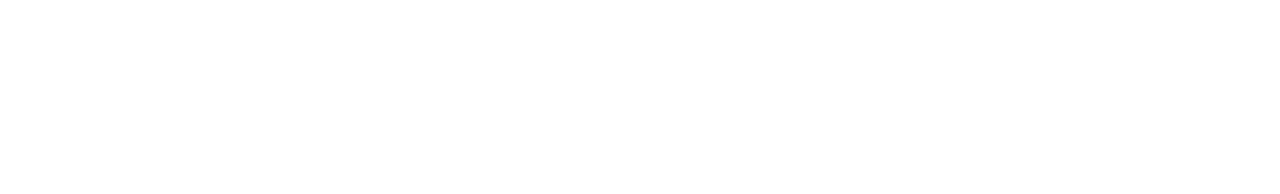
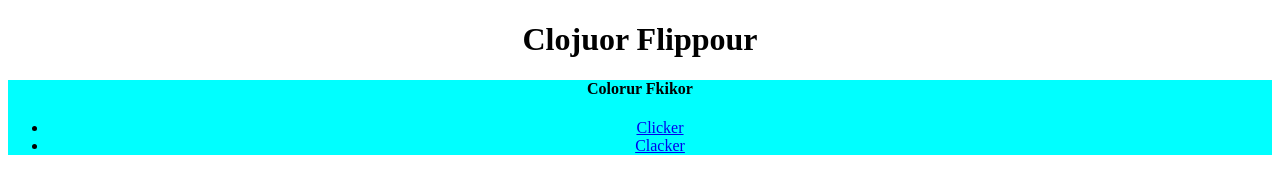
Before and after one commit to jparker15/Clour-Flippoour, a plain HTML site: page index.html in a window 1280 px wide. Drawn offline with Linux system fonts and the light colour scheme.

Commit message:
add buttons

```diff
--- a/index.html
+++ b/index.html
@@ -4,11 +4,24 @@
     <meta charset="UTF-8">
     <meta http-equiv="X-UA-Compatible" content="IE=edge">
     <meta name="viewport" content="width=device-width, initial-scale=1.0">
-    <title>Document</title>
+    <title>Colour Flippour</title>
+    <link rel="stylesheet" href="styles.css">
 </head>
 <body>
+    <h1 class="title">Clojuor Flippour</h1>
     <nav>
-        <div class="nav-center"></div>
+        <div class="nav-center">
+        <h4>Colorur Fkikor </h4>
+        <ul class="nav-links">
+            <li>
+                <a href="#" onclick="clicker()">Clicker</a>
+            </li>
+            <li>
+                <a href="#" onclick="clacker()"> Clacker</a>
+            </li>
+        </ul>
+        </div>
     </nav>
 </body>
+<script src="script.js"></script>
 </html>
```
